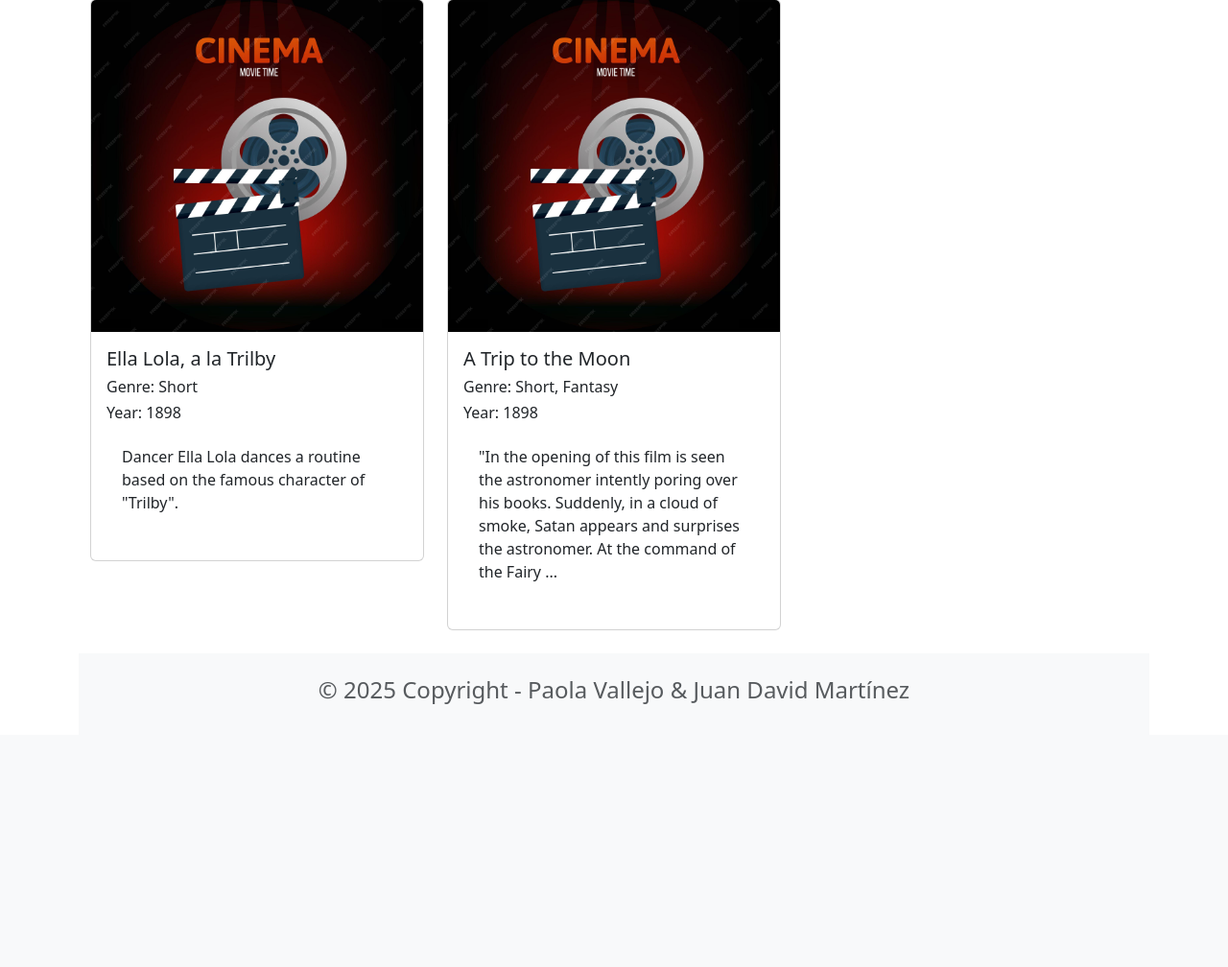
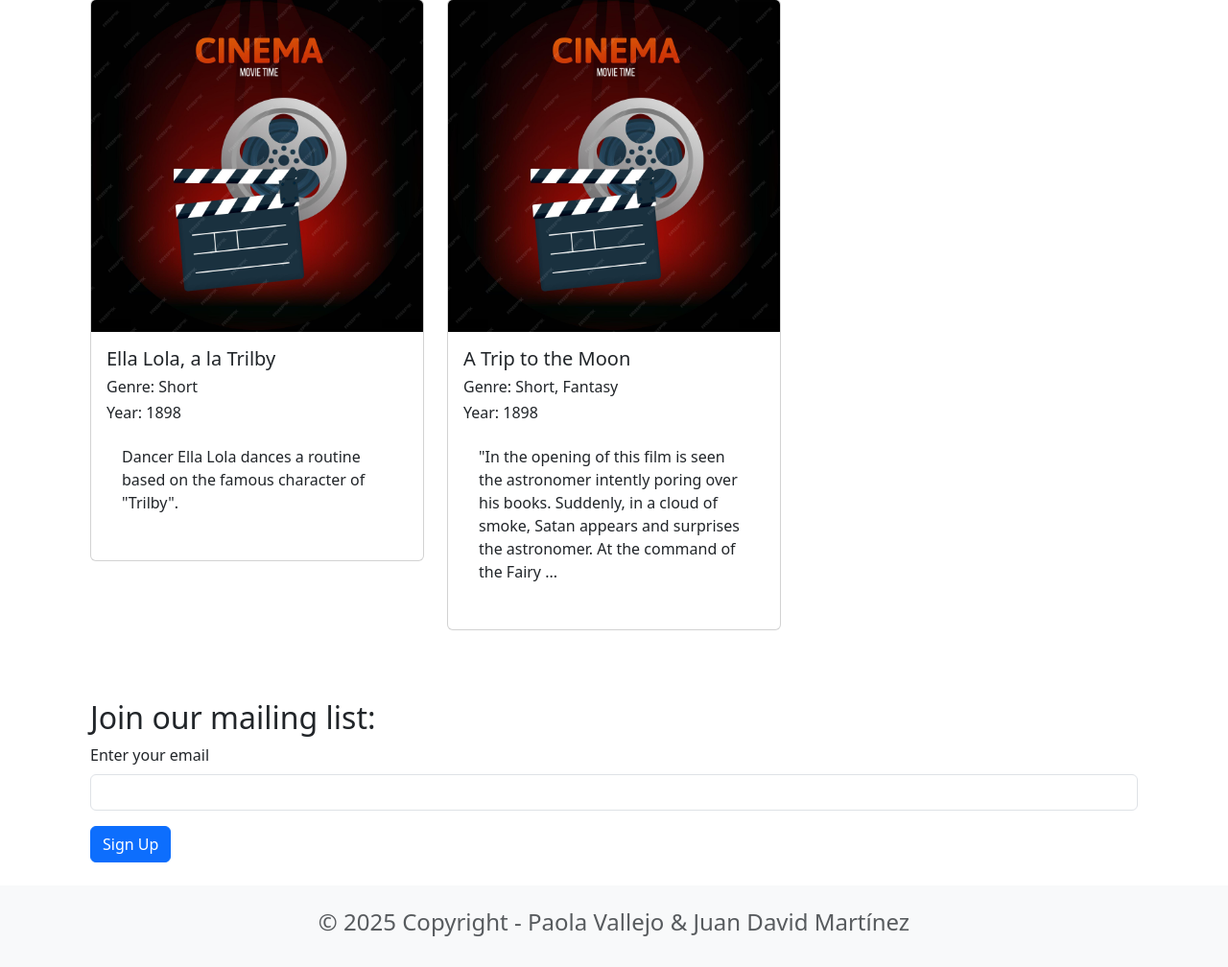
Before and after one commit to JFVadiaz25/Laboratorio1Parte2Auto2, a Django app: template movie/templates/home.html in a window 1280 px wide. Shown: the part 4523-5531 px from the top of the page at 96% size. Before the commit the page ends 5257 px from the top, so only its background shows below. Run offline with Django 5.2, Linux system fonts and the light colour scheme; the template is opened without the code that fills it: values that come from a table or form of the project are taken from there, others are empty; data comes from the database, SQL or seed files in the repository.

Commit message:
NAVEGACIÓN ENTRE PÁGINAS

```diff
--- a/movie/templates/home.html
+++ b/movie/templates/home.html
@@ -30,4 +30,17 @@
         </div>
         {% endfor %}
     </div>
+    <br/>
+    <br />
+    <br />
+    <h2>Join our mailing list:</h2>
+    <form action="{% url 'signup' %}">
+        <div class="mb-3">
+            <label for="email" class="form-label">Enter your email</label>
+            <input type="email" class="form-control" name="email" />
+        </div>
+        <button type="submit" class="btn btn-primary">Sign Up</button>
+    </form>
+</div>
+
 {% endblock content %}
--- /dev/null
+++ b/movie/templates/signup.html
@@ -0,0 +1,2 @@
+<h2>Added {{ email }} to mailing list</h2>
+<a href="{%url 'home %'}">Home</a>
--- a/movie/views.py
+++ b/movie/views.py
@@ -22,6 +22,9 @@ def about(request):
     #return HttpResponse('<h1>Welcome to About Page</h1>')
     return render(request,'about.html')
 
+def signup(request):
+    email = request.GET.get('email')
+    return render(request, 'signup.html',{'email':email})
 '''
 def statistics_view1(request):
     matplotlib.use('Agg')
--- a/moviereviews/urls.py
+++ b/moviereviews/urls.py
@@ -27,6 +27,7 @@ urlpatterns = [
     path('about/', movieViews.about, name='about'),
     path('news/', include('news.urls')),
     path('statistics/', movieViews.statistics_view, name='statistics'),
+    path('signup/', movieViews.signup, name='signup'),
 ]
 
 urlpatterns += static(settings.MEDIA_URL, document_root=settings.MEDIA_ROOT)
```
